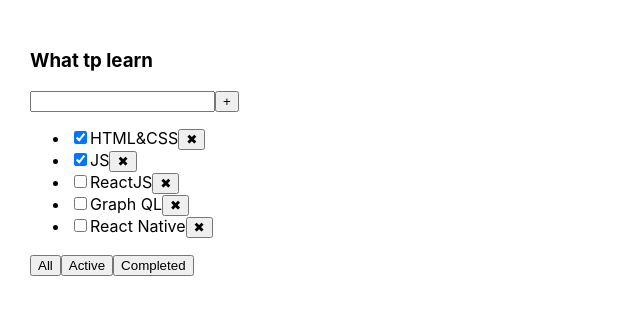
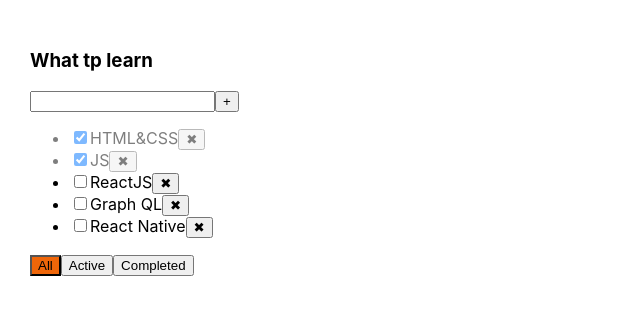
Before and after one commit to RamanSlinka/organizer, a React (Create React App) app: page / in a window 1280 px wide. Shown: the top 314 px of the page, without its empty margins (0-640 px from the left). Built offline with nearby package versions, Linux system fonts and the light colour scheme.

Commit message:
Todolist: conditional rendering for drawing styles

```diff
--- a/src/App.css
+++ b/src/App.css
@@ -14,3 +14,11 @@
 .error-message {
   color: red;
 }
+
+.active-filter {
+  background-color: #ef6609;
+}
+
+.is-done {
+  opacity: 0.5;
+}
--- a/src/App.tsx
+++ b/src/App.tsx
@@ -42,10 +42,10 @@
 
     const changeTaskStatus = (id: string, isDone: boolean) => {
         let task = tasks.find(t => t.id === id)
-            if(task){
-                task.isDone = isDone;
-                setTasks([...tasks])
-            }
+        if (task) {
+            task.isDone = isDone;
+            setTasks([...tasks])
+        }
 
     }
 
@@ -56,8 +56,8 @@
                       removeTask={removeTask}
                       changeFilter={changeFilter}
                       addTasks={addTasks}
-                      changeTaskStatus = {changeTaskStatus}
-
+                      changeTaskStatus={changeTaskStatus}
+                      filter={filter}
             />
 
 
--- a/src/Todolist.tsx
+++ b/src/Todolist.tsx
@@ -15,12 +15,14 @@
     changeFilter: (value: FilterValuesType) => void
     addTasks: (title: string) => void
     changeTaskStatus: (id: string, isDone: boolean) => void
+    filter: FilterValuesType
 }
 
 const Todolist: FC<TodolistPropsType> = ({
                                              title, tasks,
                                              removeTask, changeFilter,
-                                             addTasks, changeTaskStatus
+                                             addTasks, changeTaskStatus,
+                                             filter
                                          }) => {
     const [newTitle, setNewTitle] = useState('')
     const [error, setError] = useState<string | null>(null)
@@ -39,7 +41,7 @@
     }
 
     const onKeyPressHandler = (e: KeyboardEvent<HTMLInputElement>) => {
-      setError(null)
+        setError(null)
         if (e.key === 'Enter') {
             addTaskHandler()
         }
@@ -65,7 +67,7 @@
 
                 />
                 <button onClick={addTaskHandler}>+</button>
-                {error &&  <div className='error-message'>{error}</div>}
+                {error && <div className='error-message'>{error}</div>}
             </div>
             <ul>
                 {tasks.map((task) => {
@@ -77,7 +79,9 @@
                             changeTaskStatus(task.id, newIsDoneValue)
                         }
                         return (
-                            <li key={task.id}>
+                            <li key={task.id}
+                            className={task.isDone ? 'is-done' : ''}
+                            >
                                 <input type="checkbox"
                                        checked={task.isDone}
                                        onChange={onChangeHandler}
@@ -92,9 +96,16 @@
 
             </ul>
             <div>
-                <button onClick={onAddClickHandler}>All</button>
-                <button onClick={onActiveClickHandler}>Active</button>
-                <button onClick={onCompletedClickHandler}>Completed</button>
+                <button
+                    className={filter === 'all' ? 'active-filter' : ''}
+                    onClick={onAddClickHandler}>All
+                </button>
+                <button
+                    className={filter === 'active' ? 'active-filter' : ''}
+                    onClick={onActiveClickHandler}>Active</button>
+                <button
+                    className={filter === 'completed' ? 'active-filter' : ''}
+                    onClick={onCompletedClickHandler}>Completed</button>
             </div>
         </div>
     );
```
